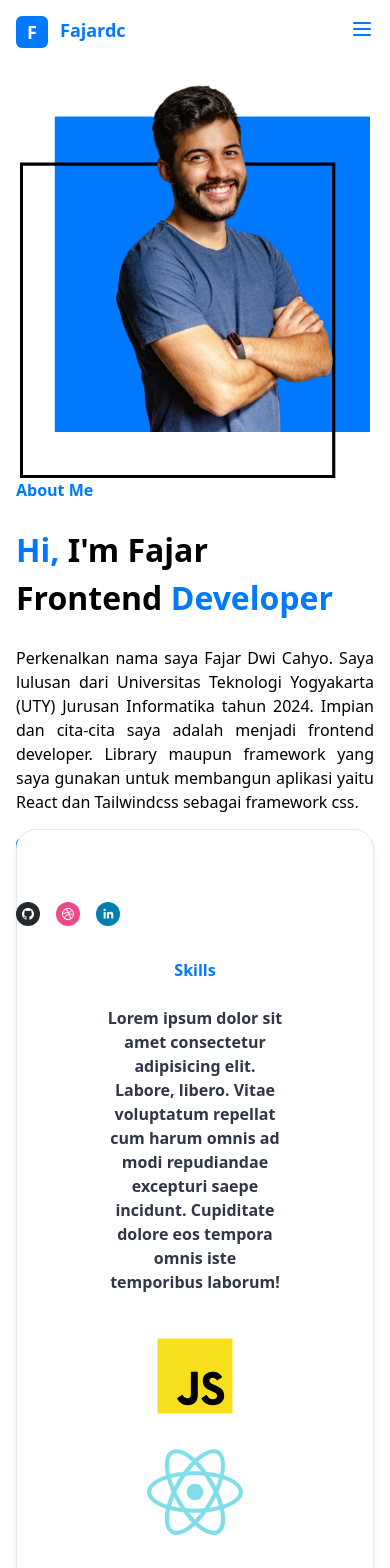
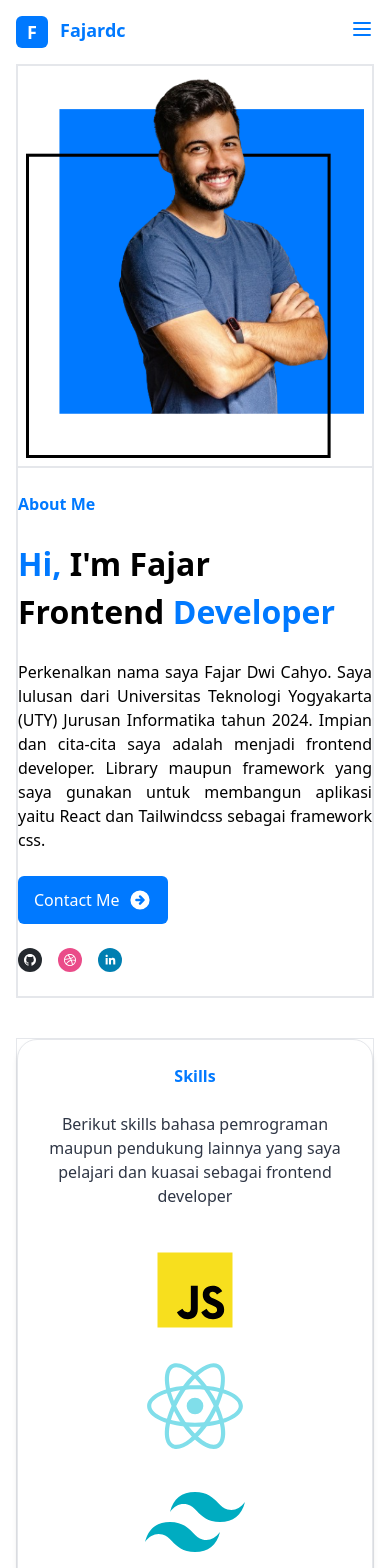
Before and after one commit to fajardd/portfolio, a Next.js app: page / in a window 390 px wide. Shown: the top 1568 px of the page. Built offline with nearby package versions, Linux system fonts and the light colour scheme.

Commit message:
update responsive

```diff
--- /dev/null
+++ b/src/components/Elements/CardProject.js
@@ -0,0 +1,30 @@
+import React from "react";
+import AppImage from "@/assets/Images/app-1.png";
+import Image from "next/image";
+import { ArrowCircleRightIcon } from "@heroicons/react/solid";
+import Link from "next/link";
+
+const CardProject = () => {
+  return (
+    <div className="max-w-lg p-6 border border-[#0079FF] rounded-lg shadow bg-white mt-6">
+      <div className="relative rounded-lg">
+        <Image src={AppImage} className="rounded-lg" />
+
+        <h5 className="absolute bottom-0 left-0  font-semibold bg-[#0079FF] hover:bg-[#0079FF] w-full text-white bg-opacity-50 p-2 rounded-b-lg cursor-pointer">
+          Admin Presensi
+        </h5>
+      </div>
+
+      <p className="mt-3 mb-3 font-normal text-gray-700 dark:text-gray-400">
+        Web admin yang dibangun menggunakan frmework nextjs dan tailwind css
+      </p>
+      <Link href="#">
+        <div class="inline-flex items-center px-3 py-2 text-sm font-medium text-center text-white bg-[#0079FF] rounded-lg hover:bg-blue-600 focus:ring-4 focus:outline-none gap-x-2 ">
+          Read more
+          <ArrowCircleRightIcon className="w-6 h-6" />
+        </div>
+      </Link>
+    </div>
+  );
+};
+export default CardProject;
--- /dev/null
+++ b/src/components/Fragments/Footer.js
@@ -0,0 +1,10 @@
+import React from "react";
+
+const Footer = () => {
+  return (
+    <div className="flex justify-center items-center bg-white  p-4  text-[#0079FF] text-start border-t shadow">
+      <p>&copy; Fajar 2024. All rights reserved.</p>
+    </div>
+  );
+};
+export default Footer;
--- a/src/components/Fragments/NavBar.js
+++ b/src/components/Fragments/NavBar.js
@@ -23,7 +23,7 @@
   }, []);
   return (
     <header
-      className={`fixed top-0 left-0 right-0 bg-white p-4 md:px-32 z-50 transition-shadow duration-300 ${
+      className={`fixed top-0 left-0 right-0 bg-white py-4 px-4 md:px-0 z-50 transition-shadow duration-300 ${
         hasShadow ? "shadow" : ""
       }`}
     >
@@ -35,7 +35,7 @@
           <p className="text-[#0079FF]">Fajardc</p>
         </div>
         <nav className="hidden md:flex space-x-8">
-          <li className="text-[#2F3645] hover:text-[#0079FF] list-none">
+          <li className="text-[#2F3645] hover:text-[#0079FF] active:text-[#0079FF] list-none">
             <Link href="/#aboutme">About Me</Link>
           </li>
           <li className="text-[#2F3645] hover:text-[#0079FF] list-none">
@@ -64,30 +64,18 @@
         }`}
       >
         <div>
-          <a
-            href="#"
-            className="block text-[#2F3645] hover:text-[#0079FF] py-2"
-          >
-            Home
-          </a>
-          <a
-            href="#"
-            className="block text-[#2F3645] hover:text-[#0079FF] py-2"
-          >
-            About
-          </a>
-          <a
-            href="#"
-            className="block text-[#2F3645] hover:text-[#0079FF] py-2"
-          >
-            Contact
-          </a>
-          <a
-            href="#"
-            className="block text-[#2F3645] hover:text-[#0079FF] py-2"
-          >
-            Login
-          </a>
+          <li className="block text-[#2F3645] hover:text-[#0079FF] py-2 mt-2 ">
+            <Link href="/#aboutme">About Me</Link>
+          </li>
+          <li className="block text-[#2F3645] hover:text-[#0079FF] py-2">
+            <Link href="/#skills">Skills</Link>
+          </li>
+          <li className="block text-[#2F3645] hover:text-[#0079FF] py-2">
+            <Link href="/#project">Projects</Link>
+          </li>
+          <li className="block text-[#2F3645] hover:text-[#0079FF] py-2">
+            <Link href="/#contact">Resume</Link>
+          </li>
         </div>
       </div>
     </header>
--- /dev/null
+++ b/src/components/Layout/ProjectTemplate.js
@@ -0,0 +1 @@
+import React from "react";
--- a/src/components/Layout/index.js
+++ b/src/components/Layout/index.js
@@ -1,13 +1,15 @@
 import React, { Fragment } from "react";
 import NavBar from "../Fragments/NavBar";
+import Footer from "../Fragments/Footer";
 
 const Layout = ({ children }) => {
   return (
     <Fragment>
       <NavBar />
-      <main className="container mx-auto mt-16 md:mt-0 p-4 md:px-32 z-0">
+      <main className="container mx-auto mt-16 px-4 md:px-0   z-0">
         {children}
       </main>
+      <Footer />
     </Fragment>
   );
 };
--- a/src/pages/index.js
+++ b/src/pages/index.js
@@ -12,6 +12,7 @@
 import TailwindCssIcon from "@/assets/Icons/TailwindCssIcon";
 import { ArrowCircleRightIcon } from "@heroicons/react/solid";
 import useIntersectionObserver from "@/hooks/useIntersectionObserver";
+import CardProject from "@/components/Elements/CardProject";
 
 export default function Home() {
   const [aboutMeRef, aboutMeVisible] = useIntersectionObserver({
@@ -26,21 +27,21 @@
       <Head>
         <title>Fajar</title>
       </Head>
-      <div>
+      <div className="grid grid-cols-1 gap-y-10">
         {/* batas */}
 
         {/* Abouat me */}
         <div
           id="aboutme"
           ref={aboutMeRef}
-          className="grid md:grid-cols-2 h-screen "
+          className="lg:h-screen grid lg:grid-cols-2  border  "
         >
-          <div className="flex justify-center items-center bg-white">
-            <div className="z-40">
+          <div className="flex  border justify-center items-center bg-white">
+            <div className="z-40 p-2">
               <Image src={Foto} width={350} height={350} />
             </div>
           </div>
-          <div className="bg-white flex items-center md:order-first">
+          <div className="bg-white border flex items-center lg:order-first py-6 lg:py-6">
             <div>
               <div
                 className={`${
@@ -69,7 +70,7 @@
                   framework css.
                 </p>
                 <Link href="https://mail.google.com/mail/?view=cm&fs=1&to=fjrdwc@gmail.com">
-                  <button className="bg-[#0079FF] rounded-md text-white p-2 px-4 mt-6 flex gap-x-2">
+                  <button className="bg-[#0079FF] rounded-md text-white p-3 px-4 mt-6 flex gap-x-2">
                     Contact Me <ArrowCircleRightIcon className="w-6 h-6" />
                   </button>
                 </Link>
@@ -83,29 +84,27 @@
         {/* Skills */}
         <div
           id="skills"
-          className="h-screen mt-6 md:mt-0 flex justify-center items-center"
-          ref={skillsRef}
+          className="lg:h-screen border  flex justify-center items-center "
+          // ref={skillsRef}
         >
-          <div className="border shadow-md rounded-[20px] py-32 w-full bg-white">
+          <div className="border shadow-md rounded-[20px] py-6 lg:py-32 w-full bg-white">
             <div
-              className={`${
-                skillsVisible ? "animate-slideInFromTop" : "opacity-0"
-              }`}
+            // className={`${
+            //   skillsVisible ? "animate-slideInFromTop" : "opacity-0"
+            // }`}
             >
               <div className="flex justify-center">
                 <h1 className="text-[#0079FF] font-semibold">Skills</h1>
               </div>
               <div className="flex justify-center mt-6">
-                <p className="text-[#2F3645] font-semibold w-1/2 text-center">
-                  Lorem ipsum dolor sit amet consectetur adipisicing elit.
-                  Labore, libero. Vitae voluptatum repellat cum harum omnis ad
-                  modi repudiandae excepturi saepe incidunt. Cupiditate dolore
-                  eos tempora omnis iste temporibus laborum!
+                <p className="text-[#2F3645]  md:w-1/2 text-center px-6 md:px-0">
+                  Berikut skills bahasa pemrograman maupun pendukung lainnya
+                  yang saya pelajari dan kuasai sebagai frontend developer
                 </p>
               </div>
             </div>
 
-            <div className="md:flex grid justify-center gap-x-6 mt-6">
+            <div className="grid md:flex  justify-center items-center gap-x-10  mt-6">
               <div>
                 <button className="transition ease-in-out delay-150 hover:-translate-y-1 hover:scale-110 hover:shadow-xl hover:rounded-[10px] p-2 rounded-[10px] duration-300">
                   <JavaScriptIcon />
@@ -133,11 +132,16 @@
         {/* Project */}
         <div
           id="project"
-          className="h-screen border mt-6 md:mt-0 flex justify-start"
+          className="lg:h-screen mb-40 border  flex justify-center items-center "
         >
-          <div className="mt-24">
+          <div className="  w-full bg-white">
             <div>
               <h1 className="text-[#0079FF] font-semibold">Projects</h1>
+            </div>
+            <div className="grid md:grid-cols-3 gap-6">
+              <CardProject />
+              <CardProject />
+              <CardProject />
             </div>
           </div>
         </div>
```
Also changed, not shown: src/assets/Images/app-1.png (added).
